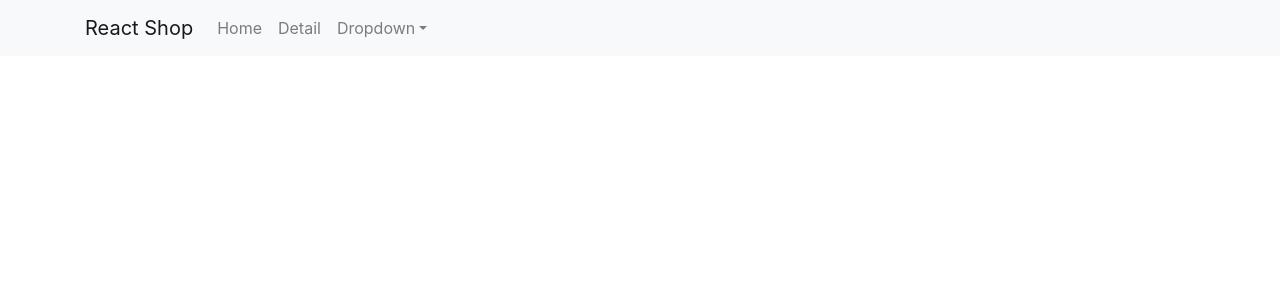
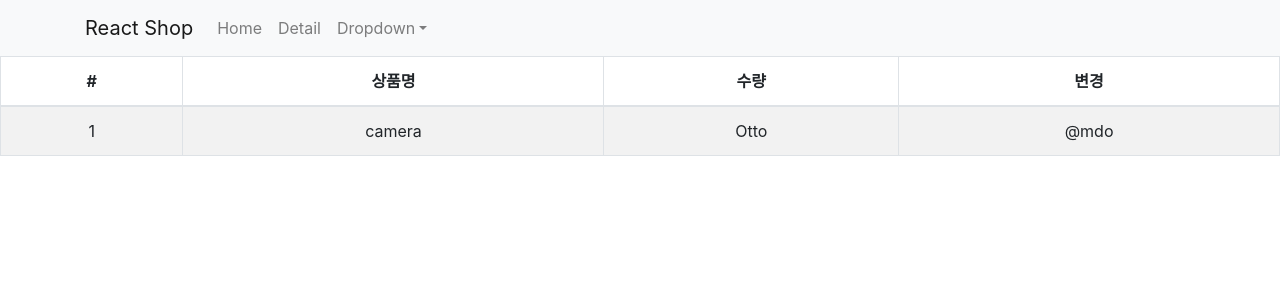
Before and after one commit to jjijju/Coding-Apply-Study, a React (Create React App) app in the folder shop/: page /cart in a window 1280 px wide. Shown: the top 300 px of the page. Built offline with nearby package versions, Linux system fonts and the light colour scheme.

Commit message:
Feat: redux study 1

```diff
--- a/shop/package.json
+++ b/shop/package.json
@@ -13,9 +13,11 @@
         "react": "^17.0.2",
         "react-bootstrap": "^1.6.1",
         "react-dom": "^17.0.2",
+        "react-redux": "^7.2.4",
         "react-router-dom": "^5.2.0",
         "react-scripts": "4.0.3",
         "react-transition-group": "^4.4.2",
+        "redux": "^4.1.1",
         "styled-components": "^5.3.0",
         "web-vitals": "^1.0.1"
     },
--- a/shop/src/App.js
+++ b/shop/src/App.js
@@ -6,10 +6,11 @@ import Data from './mock/data.json';
 import Menu from './components/Menu';
 import Main from './components/Main';
 import Detail from './components/Detail';
+import Cart from './components/Cart';
 
 function App() {
     let [state, setState] = useState(Data);
-    const [stock, setStock] = useState([10, 11, 12]);
+    let [stock, setStock] = useState([10, 11, 12]);
 
     return (
         <div className="App">
@@ -18,6 +19,7 @@ function App() {
             <Switch>
                 <Route exact path="/" render={() => <Main product={state} />} />
                 <Route path="/detail/:id" render={() => <Detail product={state} stock={stock} setStock={setStock} />} />
+                <Route path="/cart" render={() => <Cart />} />
             </Switch>
         </div>
     );
--- /dev/null
+++ b/shop/src/components/Cart.js
@@ -0,0 +1,36 @@
+import React from 'react';
+import { Table } from 'react-bootstrap';
+import { connect } from 'react-redux';
+
+function Cart(props) {
+    return (
+        <>
+            <Table striped bordered hover>
+                <thead>
+                    <tr>
+                        <th>#</th>
+                        <th>상품명</th>
+                        <th>수량</th>
+                        <th>변경</th>
+                    </tr>
+                </thead>
+                <tbody>
+                    <tr>
+                        <td>1</td>
+                        <td>{props.state[0].name}</td>
+                        <td>Otto</td>
+                        <td>@mdo</td>
+                    </tr>
+                </tbody>
+            </Table>
+        </>
+    );
+}
+
+function binder(state) {
+    return {
+        state: state,
+    };
+}
+
+export default connect(binder)(Cart);
--- a/shop/src/index.js
+++ b/shop/src/index.js
@@ -5,10 +5,25 @@ import App from './App';
 import reportWebVitals from './reportWebVitals';
 import { BrowserRouter } from 'react-router-dom';
 
+import { Provider } from 'react-redux';
+import { createStore } from 'redux';
+
+let store = createStore(() => {
+    return [
+        {
+            id: 0,
+            name: 'camera',
+            quan: 2,
+        },
+    ];
+});
+
 ReactDOM.render(
     <React.StrictMode>
         <BrowserRouter>
-            <App />
+            <Provider store={store}>
+                <App />
+            </Provider>
         </BrowserRouter>
     </React.StrictMode>,
     document.getElementById('root')
```
Also changed, not shown: 1 other file (tests, documents, lock files or other folders).
